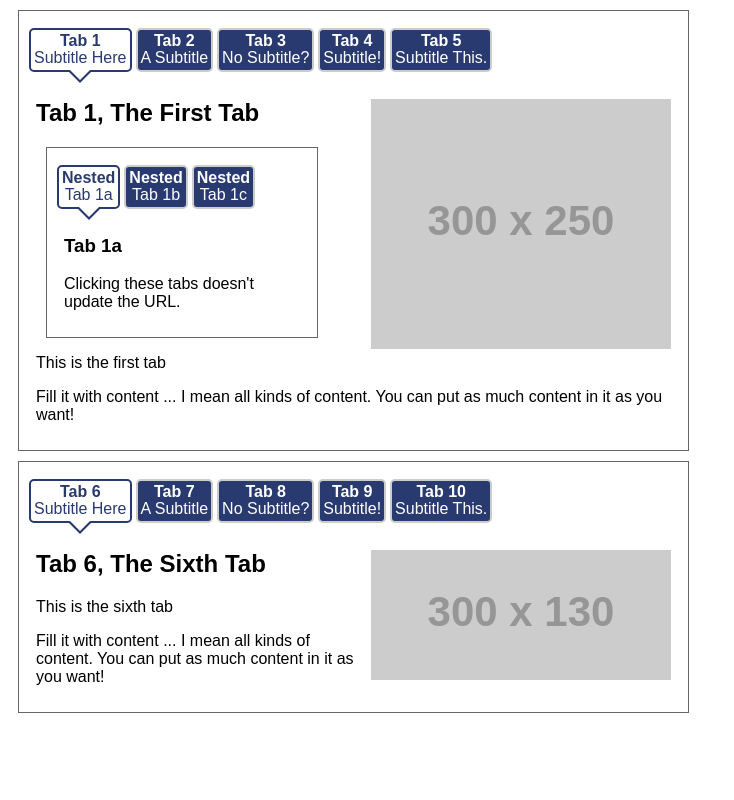
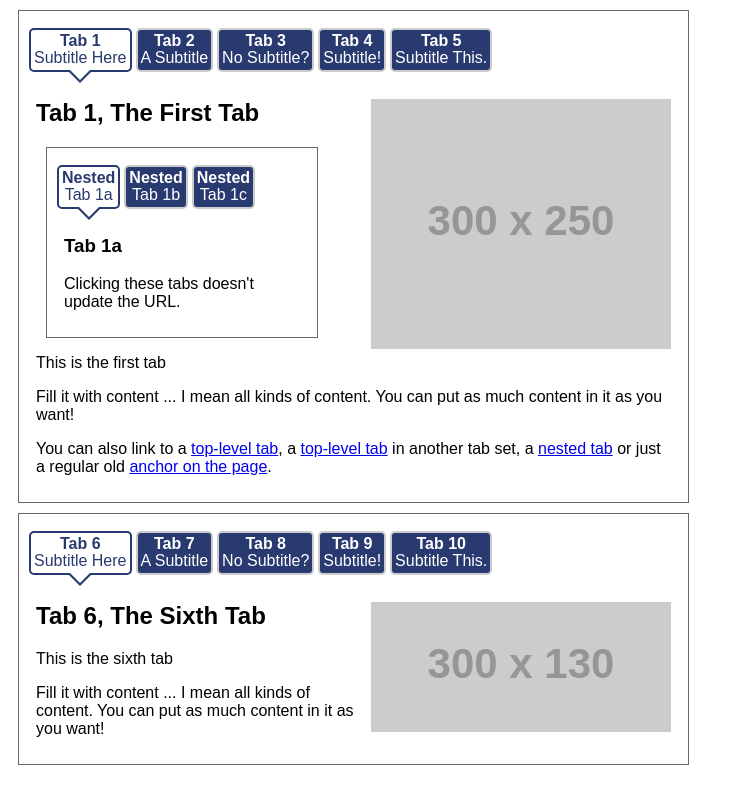
Before and after one commit to markwithasee/better-tabs, a plain HTML site: page index.html in a window 1280 px wide. Shown: the whole page, without its empty margins (0-734 px from the left). Drawn offline with nearby package versions, Linux system fonts and the light colour scheme; placeholder pictures from the web are drawn by us.

Commit message:
link to tabs from loose anchors on page

```diff
--- a/index.html
+++ b/index.html
@@ -61,6 +61,7 @@
 				</div>
 				<p>This is the first tab</p>
 				<p>Fill it with content ... I mean all kinds of content. You can put as much content in it as you want!</p>
+				<p>You can also link to a <a href="#tab2">top-level tab</a>, a <a href="#tab7">top-level tab</a> in another tab set, a <a href="#tab1b">nested tab</a> or just a regular old <a href="#tab_set_2">anchor on the page</a>.</p>
 
 			</div>
 
@@ -102,7 +103,7 @@
 
 		</div>
 
-		<div class="tabs_container" style="width: 649px;">
+		<div class="tabs_container" style="width: 649px;" id="tab_set_2">
 
 			<ul class="toc">
 				<li><a href="#tab6"><span>Tab 6</span> Subtitle Here</a></li>
--- a/tabs.js
+++ b/tabs.js
@@ -10,6 +10,9 @@
 *  https://github.com/markwithasee/better-tabs
 *
 */
+
+// Hide all but first tabs initially
+$(document).ready(function () { $('.tabs_container').children('.content:not(:first-child)').hide(); });
 
 Tabs = {
   // Changes to the tab with the specified ID.
@@ -31,13 +34,13 @@ Tabs = {
 
   Init: function () {
 
-	var i = 1;
+	var	i = 1;
 
 	$('.tabs_container').each(function(){
 
 	    var containerId,
+			tabList = [],
 			contentId,
-	      	tabList = [],
 	      	hash = window.location.hash.substring(1);
 	      	// Hash starts with second character
 	      	// The underscore in "_hash" content ID parameter prevents scroll on load
@@ -47,27 +50,27 @@ Tabs = {
 		$(this).addClass(containerId);
 		i++;
 
-	    // Array of tabs
-	    $(this).find('.toc li a').each(function(){
-			tabList.push($(this).attr('href').substring(1));
-	    });
-
-		// Hide all tabs initially
-	    $(this).find('.content').hide();
+	    // Array of top-level tabs
+		if ( $(this).parents('.tabs_container').length == 0 ) {
+		    $(this).children('.toc').find('li a').each(function(){
+				tabList.push($(this).attr('href').substring(1));
+		    });
+		}
 
 	    // If there's a URL hash and it's in the array, activate it
 	    if ( (window.location.hash) && ($.inArray(hash,tabList) != -1) ) {
-			var contentId = hash;
+			var contentId = hash,
+				offset = $(this).offset().top;
+			$('body').scrollTop(offset);
 	    }
 	    // If the URL hash is not in the array, activate the first tab
 	    else {
-			var contentId = $(this).find('.toc li a:first').attr('href').substring(1);
+			var contentId = $(this).children('.toc').find('li a:first').attr('href').substring(1);
 	    }
+	    Tabs.GoTo(containerId, contentId, true);
 
-	    if (contentId) Tabs.GoTo(containerId, contentId, true);
-
-	    // Attach an onclick event to all the anchor links in the table of contents.
-	    $(this).find('.toc li a').on('click',function(e){
+	    // Attach onclick event to all the anchor links in the table of contents.
+	    $(this).children('.toc').find('li a').on('click',function(e){
 			e.preventDefault();
 			// If this a nested tab, don't change the address
 			var skipReplace = false;
@@ -81,6 +84,17 @@ Tabs = {
 
 	});
 
+	// Attach onclick event to links on page which point to tabs
+	$('a[href^=#]').not('.toc li a').on('click',function(){
+		var href = $(this).attr('href'),
+			tab = $('.toc li a[href='+href+']');
+		if (tab != null ) {
+			tab.click();
+			var offset = tab.parents('.tabs_container').offset().top;
+			$('body').scrollTop(offset);
+		}
+	});
+
   }
 };
 
```
